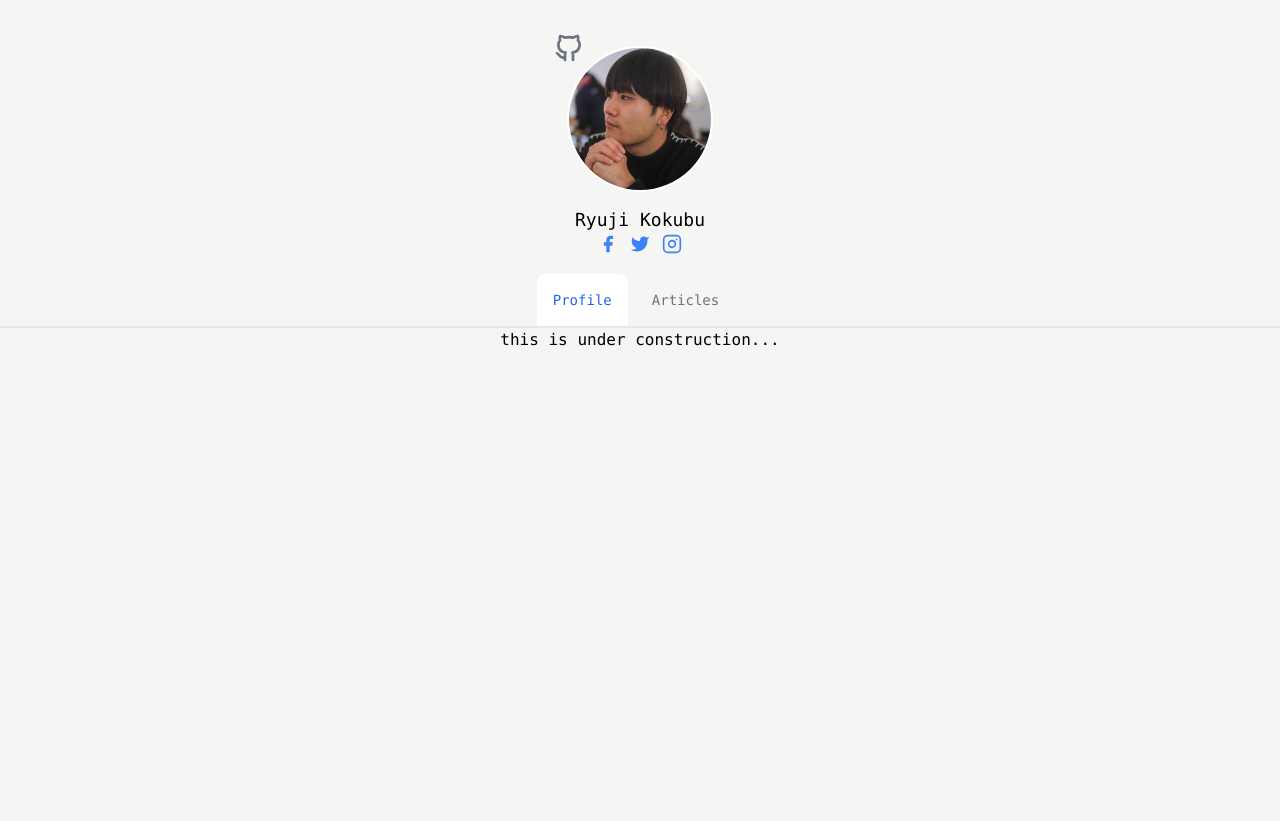
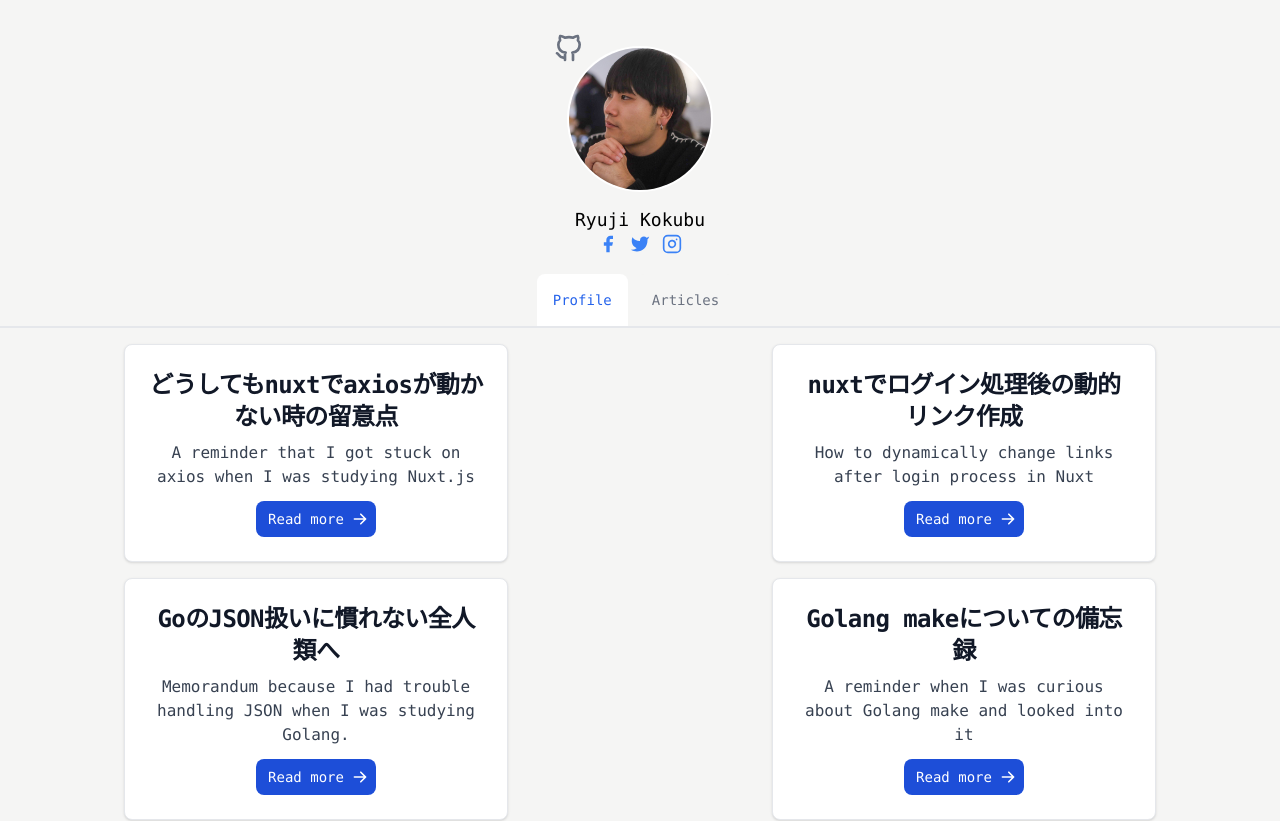
Before and after one commit to ryuji-cre8ive/my-portfolio-2023, a Next.js app: page /articles in a window 1280 px wide. Shown: the top 821 px of the page. Before the commit the page ends 800 px from the top, so only its background shows below. Built offline with nearby package versions, Linux system fonts and the light colour scheme.

Commit message:
:sparkles: add articles

```diff
--- /dev/null
+++ b/src/app/articles/articleCard.tsx
@@ -0,0 +1,21 @@
+type Props = {
+  title: string
+  content: string
+  link: string
+}
+
+export default function ArticleCard(props: Props){
+  return(
+    <>
+      <div className="max-w-sm p-6 bg-white border border-gray-200 rounded-lg shadow dark:bg-gray-800 dark:border-gray-700 mx-5">
+            <h5 className="mb-2 text-2xl font-bold tracking-tight text-gray-900 dark:text-white">{props.title}</h5>
+
+        <p className="mb-3 font-normal text-gray-700 dark:text-gray-400">{props.content}</p>
+        <a href={props.link} className="inline-flex items-center px-3 py-2 text-sm font-medium text-center text-white bg-blue-700 rounded-lg hover:bg-blue-800 focus:ring-4 focus:outline-none focus:ring-blue-300 dark:bg-blue-600 dark:hover:bg-blue-700 dark:focus:ring-blue-800">
+          Read more
+        <svg aria-hidden="true" className="w-4 h-4 ml-2 -mr-1" fill="currentColor" viewBox="0 0 20 20" xmlns="http://www.w3.org/2000/svg"><path fill-rule="evenodd" d="M10.293 3.293a1 1 0 011.414 0l6 6a1 1 0 010 1.414l-6 6a1 1 0 01-1.414-1.414L14.586 11H3a1 1 0 110-2h11.586l-4.293-4.293a1 1 0 010-1.414z" clip-rule="evenodd"></path></svg>
+    </a>
+</div>
+    </>
+  )
+}
--- a/src/app/articles/page.tsx
+++ b/src/app/articles/page.tsx
@@ -1,7 +1,93 @@
+import ArticleCard from "./articleCard"
+
+const articleData = [
+  {
+    title: 'どうしてもnuxtでaxiosが動かない時の留意点',
+    content: 'A reminder that I got stuck on axios when I was studying Nuxt.js',
+    link: 'https://zenn.dev/ryuji_cre8ive/articles/dc42afd40a1147'
+  },
+  {
+    title: 'nuxtでログイン処理後の動的リンク作成',
+    content: 'How to dynamically change links after login process in Nuxt',
+    link: 'https://zenn.dev/ryuji_cre8ive/articles/2c998bc7010975'
+  },
+  {
+    title: 'GoのJSON扱いに慣れない全人類へ',
+    content: 'Memorandum because I had trouble handling JSON when I was studying Golang.',
+    link: 'https://zenn.dev/ryuji_cre8ive/articles/12c452bde74f54'
+  },
+  {
+    title: 'Golang makeについての備忘録',
+    content: 'A reminder when I was curious about Golang make and looked into it',
+    link: 'https://zenn.dev/ryuji_cre8ive/articles/0d33489819b09d'
+  },
+  {
+    title: 'もうfatal: could not create work tree dir ‘zzzzzz’が出ても怖くないもん！！！',
+    content: 'Memorandum regarding the error I got when I git cloned.',
+    link: 'https://zenn.dev/ryuji_cre8ive/articles/35763d4f8f557d'
+  },
+  {
+    title: 'VScodeで定義ジャンプできないとき',
+    content: 'A reminder that I looked into the problem when I couldnt jump definitions in VScode',
+    link: 'https://zenn.dev/ryuji_cre8ive/articles/0e0ba629341cc8'
+  },
+  {
+    title: 'Next * urql * code-genでフロント開発してみた際の備忘録',
+    content: 'Memorandum on front-end development with Next.js * urql * code-gen',
+    link: 'https://zenn.dev/ryuji_cre8ive/articles/847a653130c45e'
+  },
+  {
+    title: 'GCPを座学的に学習した際のメモ',
+    content: 'Notes from a classroom study of GCP',
+    link: 'https://zenn.dev/ryuji_cre8ive/articles/0833654ec5f592'
+  },
+  {
+    title: 'zshに変えて変なコマンド打ったらパスが通らなくなった話',
+    content: 'The story of how I changed to zsh and typed a strange command and the path didnt go through.',
+    link: 'https://qiita.com/ryuji_vlog/items/64d6583efcd892ad9e41'
+  },
+  {
+    title: 'SlackでAPIを叩くときのボットのあれこれ',
+    content: 'Bot this and that when hitting the API in Slack.',
+    link: 'https://qiita.com/ryuji_vlog/items/880369eec9d1e1cbdafc'
+  },
+  {
+    title: 'Nuxt.jsが流行っているらしいので使用してみた件',
+    content: 'The case of using Nuxt.js, which is apparently very popular',
+    link: 'https://qiita.com/ryuji_vlog/items/d946ff3f145c057d379f'
+  },
+  {
+    title: 'MySQLで"Unknown column `xxx` in `where clause`"が出たときの対処法',
+    content: 'How to deal with "Unknown column `xxx` in `where clause`" in MySQL',
+    link: 'https://qiita.com/ryuji_vlog/items/5d3860ed57717efb2fc3'
+  },
+  {
+    title: 'モジュール系のエラーが出たとき',
+    content: 'When a module-based error occurs',
+    link: 'https://qiita.com/ryuji_vlog/items/1887bb74ab651d642bfa'
+  },
+  {
+    title: 'pm2のインストールではまってしまった人へ',
+    content: 'For those who are stuck in the pm2 installation.',
+    link: 'https://qiita.com/ryuji_vlog/items/8e1faf244e1980c72385'
+  },
+  {
+    title: 'Next.js * GraphQL * Prismaで詰まった話(relation)',
+    content: 'Next.js * GraphQL * Stuck on Prisma (relation)',
+    link: 'https://qiita.com/ryuji_vlog/items/ccdd76885b46f7924558'
+  }
+]
+
 export default function Articles() {
   return (
     <>
-      <h1>this is under construction...</h1>
+      <div className="grid md:grid-cols-2 gap-4 justify-items-center text-center mt-4">
+        {
+          articleData.map((data) => (
+            <ArticleCard key={data.title} title={data.title} content={data.content} link={data.link} />
+          ))
+        }
+      </div>
     </>
   );
 }
```
